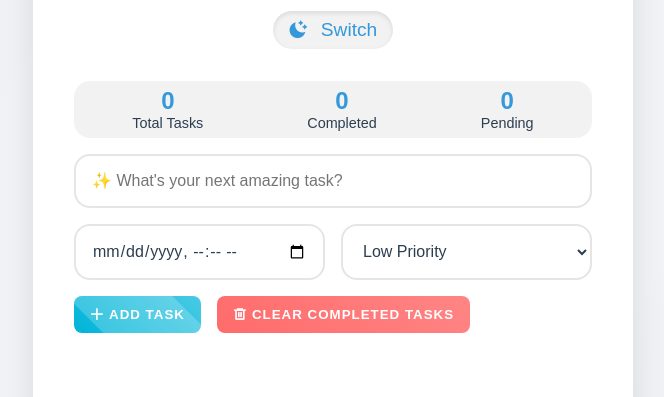
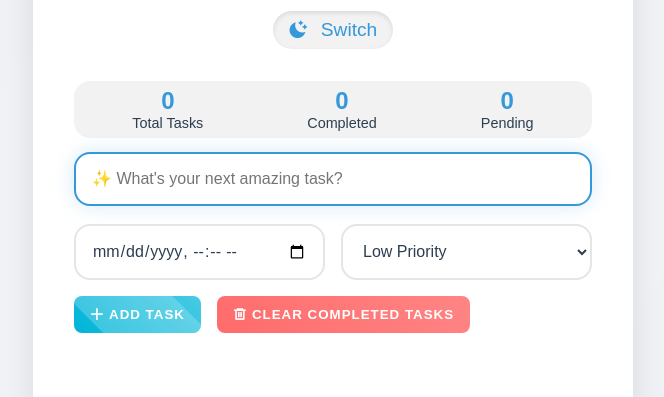
Before and after one commit to mraxays/todoapp, a plain HTML site: page index.html in a window 1280 px wide. Shown: the part 215-612 px from the top of the page, without its empty margins (307-971 px from the left). Drawn offline with nearby package versions, Linux system fonts and the light colour scheme.

Commit message:
Update index.html

```diff
--- a/index.html
+++ b/index.html
@@ -57,7 +57,7 @@
         </div>
 
         <div class="input-section">
-            <input type="text" id="todoInput" placeholder="✨ What's your next amazing task?" autocomplete="off">
+            <input type="text" id="todoInput" placeholder="✨ What's your next amazing task?" autofocus autocomplete="off">
             <input type="datetime-local" id="timerInput">
             <select id="prioritySelect">
                 <option value="low">Low Priority</option>
```
